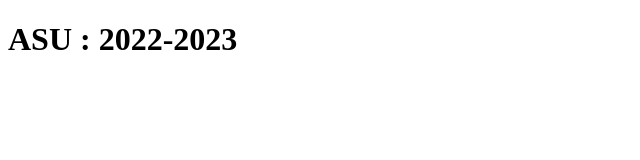
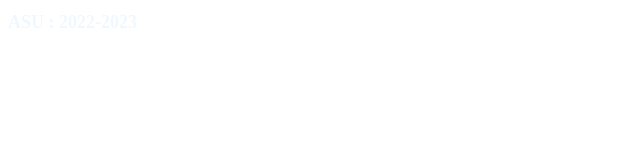
Before and after one commit to Shatha-Salah/finalProject, a plain HTML site: page index.html in a window 1280 px wide. Shown: the whole page, without its empty margins (0-640 px from the left). Drawn offline with Linux system fonts and the light colour scheme.

Commit message:
final project work

```diff
--- a/index.html
+++ b/index.html
@@ -5,11 +5,13 @@
     <meta http-equiv="X-UA-Compatible" content="IE=edge">
     <meta name="viewport" content="width=device-width, initial-scale=1.0">
     <title>Document</title>
+    <link rel="stylesheet" href="style.css">
 </head>
 <body>
     <h1>
         ASU : 2022-2023
 
     </h1>
+    <script src="main.js"> </script>
 </body>
 </html>
--- a/style.css
+++ b/style.css
@@ -0,0 +1,5 @@
+h1{
+    text-decoration: dotted;
+    font-size: large;
+    color: aliceblue;
+}
```
